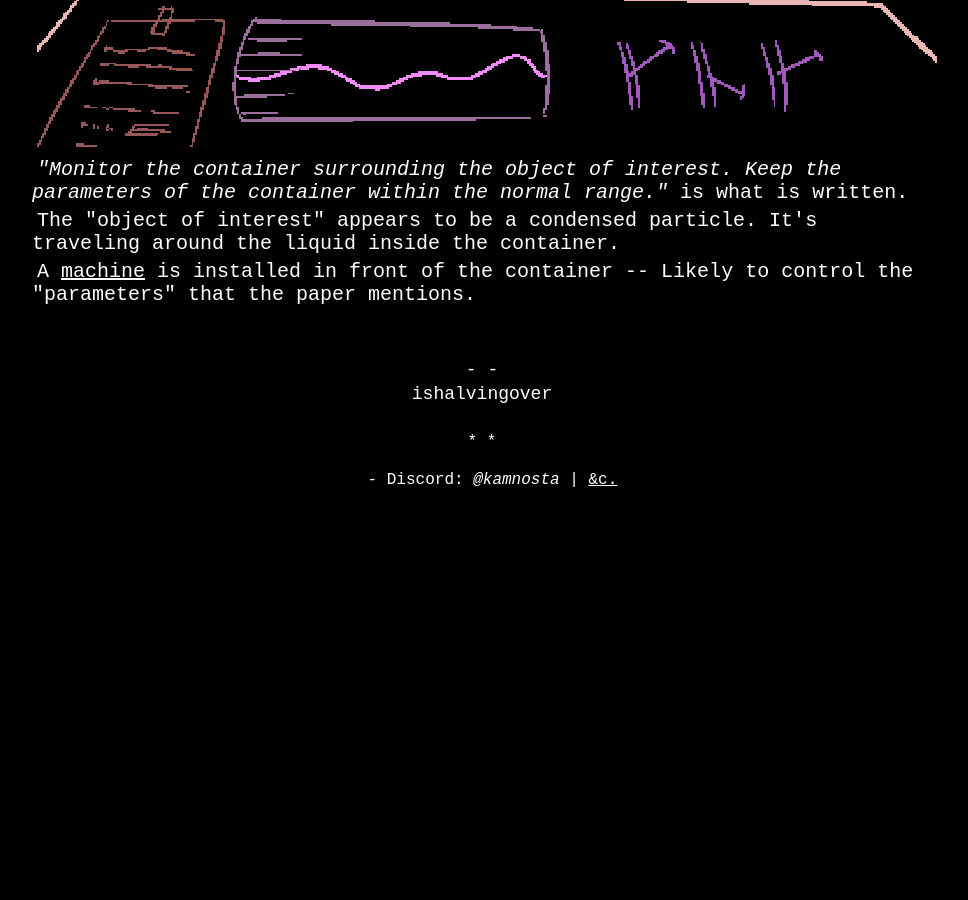
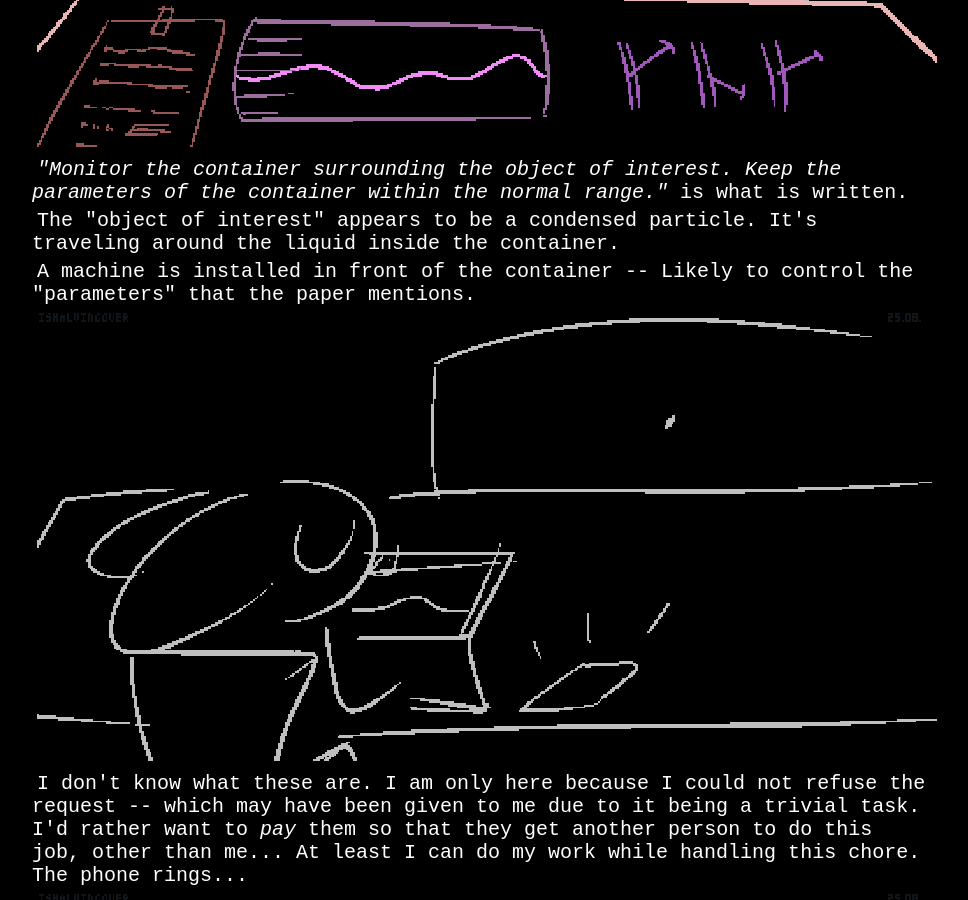
Before and after one commit to kamnosta/kamnosta.github.io, a Jekyll site: the page built from _ishalvingover/25-08-24-1.md, in a window 1280 px wide and 900 px high, scrolled down 552 px. Shown: the whole window, without its empty margins (158-1126 px from the left). Built offline with Jekyll 4.4.1, drawn with Linux system fonts in a browser that asks for light colours; before the commit the page ends 1057 px from its top, so only the background shows below that; some of the changed text lies outside the part shown.

Commit message:
iho1 update

```diff
--- a/_ishalvingover/25-08-24-1.md
+++ b/_ishalvingover/25-08-24-1.md
@@ -4,10 +4,35 @@
 firstverse: WIP
 ---
 
-![/imgs_ishalvingover/250824_the_object_of_interest.png](/imgs_ishalvingover/250824_the_object_of_interest.png)
+![/imgs_ishalvingover/250824_iho_the_object_of_interest.png](/imgs_ishalvingover/250824_iho_the_object_of_interest.png)
 
 *"Monitor the container surrounding the object of interest. Keep the parameters of the container within the normal range."* is what is written.
 
 The "object of interest" appears to be a condensed particle. It's traveling around the liquid inside the container.
 
-A [machine]() is installed in front of the container -- Likely to control the "parameters" that the paper mentions.
+A machine is installed in front of the container -- Likely to control the "parameters" that the paper mentions.
+
+![/imgs_ishalvingover/250826_iho_the_phone_rings.png](/imgs_ishalvingover/250826_iho_the_phone_rings.png)
+
+I don't know what these are. I am only here because I could not refuse the request -- which may have been given to me due to it being a trivial task. I'd rather want to *pay* them so that they get another person to do this job, other than me... At least I can do my work while handling this chore. The phone rings...
+
+![/imgs_ishalvingover/250826_iho_hello_mm_when.png](/imgs_ishalvingover/250826_iho_hello_mm_when.png)
+
+- Hello?
+- Mm. When?
+- At that time, on the schedule wise, it may be available.
+- Okay.
+
+For other people it could be worse. That thought made me not better but not worse either. The machine...
+
+![/imgs_ishalvingover/250826_iho_the_split.png](/imgs_ishalvingover/250826_iho_the_split.png)
+
+...
+
+![/imgs_ishalvingover/250826_iho_blame_for_the_accident.png](/imgs_ishalvingover/250826_iho_blame_for_the_accident.png)
+
+The blame for the accident fell not unto me, for I was not paid and thus held no responsibility. But the incident on my side, that is the particle having been traveling through my head, was not considered either. They talked over the consequence toward the world from this accident, which did not interest me.
+
+> ...
+
+Instead of returning to my space, I walked outside.
```
Also changed, not shown: robots.txt (+7 -1 lines), imgs_ishalvingover/250824_iho_the_object_of_interest.png (added), imgs_ishalvingover/250824_the_object_of_interest.png (deleted), imgs_ishalvingover/250826_iho_blame_for_the_accident.png (added), imgs_ishalvingover/250826_iho_hello_mm_when.png (added), imgs_ishalvingover/250826_iho_the_phone_rings.png (added), imgs_ishalvingover/250826_iho_the_split.png (added).
